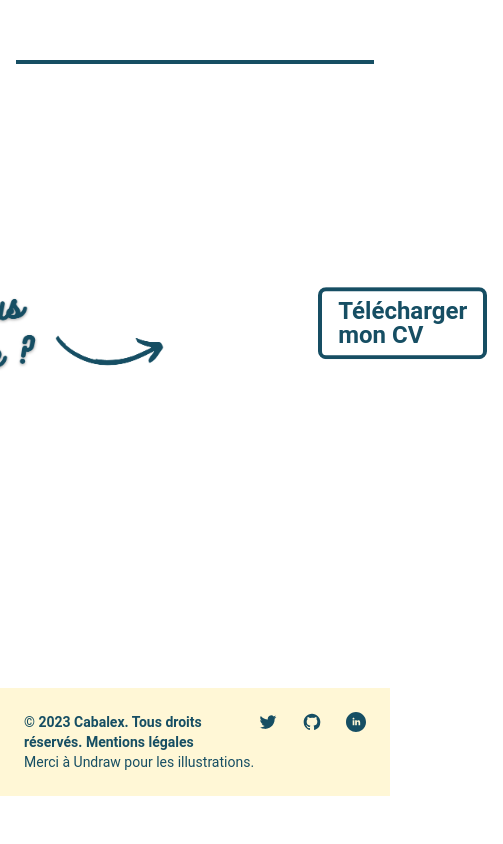
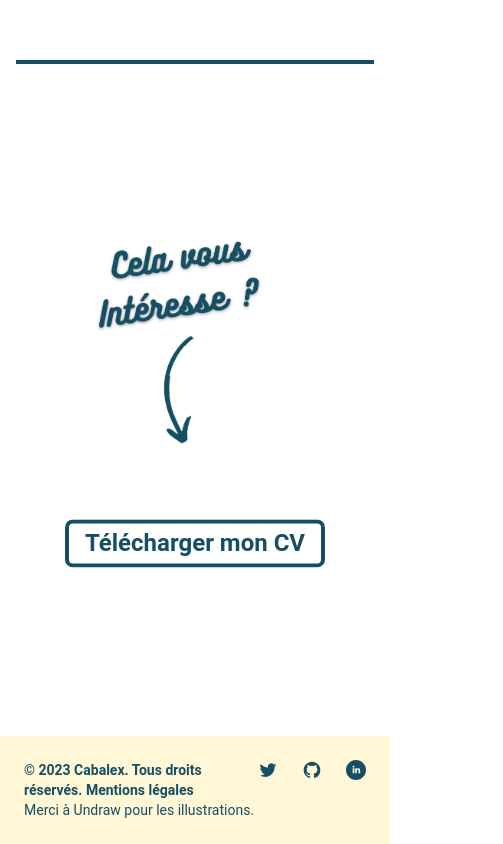
Before and after one commit to CabAlexis/site-perso, a Nuxt app: page / in a window 390 px wide. Shown: the part 4863-5707 px from the top of the page, 503 px wide, since content can reach past the window. Before the commit the page ends 5659 px from the top, so only its background shows below. Built offline with nearby package versions, Linux system fonts and the light colour scheme.

Commit message:
responsive bug

```diff
--- a/pages/index.vue
+++ b/pages/index.vue
@@ -233,14 +233,15 @@
 
     </div>
     <div class="w-full p-0.5 bg-secondary lg:w-1/3 my-20 mx-auto"></div>
-    <div class="flex justify-center items-center mt-20">
-      <img src="/img/c_a_t.png" alt="fleche" class="rotate-90 h-96">
-      <div class="ml-40">
+    <div class="flex flex-col-reverse md:flex-row-reverse justify-center items-center mt-20">
+      <div class="md:ml-40 ml-0">
         <a href="/img/CV_Alexis_Cabillic_Développeur_Web_FullStack.pdf" target="_blank"
-          download="CV_Alexis_Cabillic_Développeur_Web_FullStack.pdf"
-          class="inline-block text-2xl px-4 py-2 leading-none border-4 hover:border-transparent animate-bounce font-bold mr-4 rounded-lg text-secondary border-secondary hover:text-primary hover:bg-secondary">Télécharger
-          mon CV</a>
+        download="CV_Alexis_Cabillic_Développeur_Web_FullStack.pdf"
+        class="inline-block text-2xl px-4 py-2 leading-none border-4 hover:border-transparent animate-bounce font-bold mr-0 md:mr-4 rounded-lg text-secondary border-secondary hover:text-primary hover:bg-secondary">Télécharger
+        mon CV</a>
       </div>
+      <img src="/img/c_a_t.png" alt="fleche" class="hidden md:block rotate-90 h-96">
+      <img src="/img/c_a_t_responsive.png" alt="fleche" class="block md:hidden rotate-90 h-96 mr-20">
     </div>
   </div>
 </template>
```
Also changed, not shown: public/img/c_a_t_responsive.png (added).
